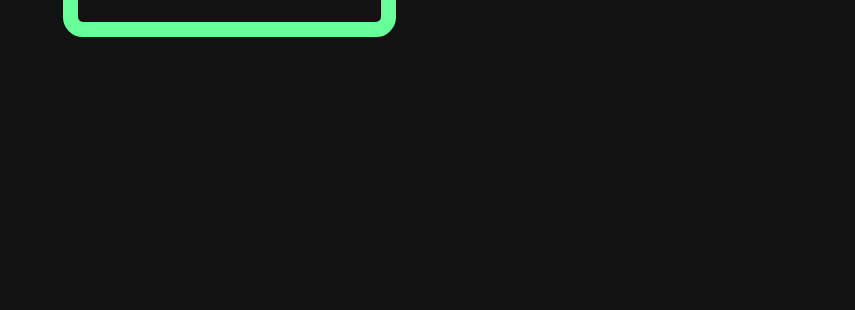
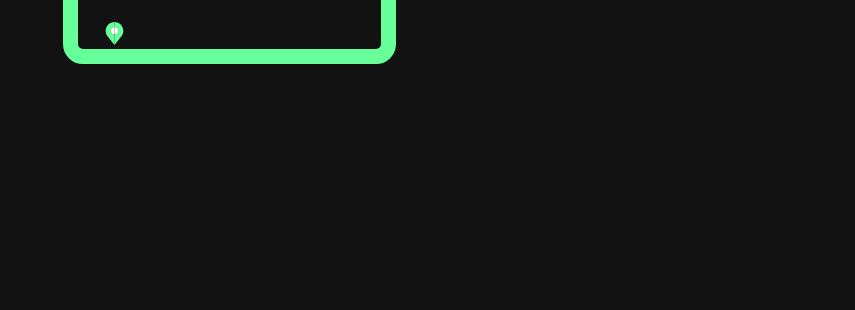
Before and after one commit to Avinashjain881/Clock_digital, a plain HTML site: page index.html in a window 1280 px wide. Shown: the part 490-800 px from the top of the page, without its empty margins (425-1280 px from the left). Drawn offline with nearby package versions, Linux system fonts and the light colour scheme.

Commit message:
Update index.html

```diff
--- a/index.html
+++ b/index.html
@@ -16,9 +16,32 @@
             <div id="currentday"></div>
         </section>
         <div id="date"></div>
+        <section class="location_data">
+
+            <div class="location_logo">
+                <?xml version="1.0" encoding="iso-8859-1"?>
+                <svg height="23" version="1.1" id="Layer_1" xmlns="http://www.w3.org/2000/svg"
+                    xmlns:xlink="http://www.w3.org/1999/xlink" x="0px" y="0px" viewBox="0 0 486.3 486.3"
+                    style="enable-background:new 0 0 486.3 486.3;" xml:space="preserve">
+                    <g>
+                        <path style="fill:#66ff99;" d="M243.15,0v104.4c44.11,0,80,35.88,80,80c0,44.11-35.89,80-80,80v221.9l146.43-184.1
+		c26.29-33.25,40.19-73.21,40.19-115.58C429.77,83.72,346.05,0,243.15,0z" />
+                        <path style="fill:#fff;"
+                            d="M323.15,184.4c0-44.12-35.89-80-80-80v160C287.26,264.4,323.15,228.51,323.15,184.4z" />
+                        <path style="fill:#66ff99;" d="M163.15,184.4c0-44.12,35.89-80,80-80V0C140.25,0,56.53,83.72,56.53,186.62
+		c0,42.37,13.9,82.33,40.23,115.62L243.15,486.3V264.4C199.04,264.4,163.15,228.51,163.15,184.4z" />
+                        <path style="fill:#fff;"
+                            d="M163.15,184.4c0,44.11,35.89,80,80,80v-160C199.04,104.4,163.15,140.28,163.15,184.4z" />
+                    </g>
+                </svg>
+            </div>
+            <div id="city"> </div>
+        </section>
     </section>
-    <p></p>
-    <script src="main.js"></script>
+
+    <script src=" http://ajax.googleapis.com/ajax/libs/jquery/2.0.0/jquery.min.js"> </script>
+    <script src="main.js">
+    </script>
 </body>
 
 </html>
```
